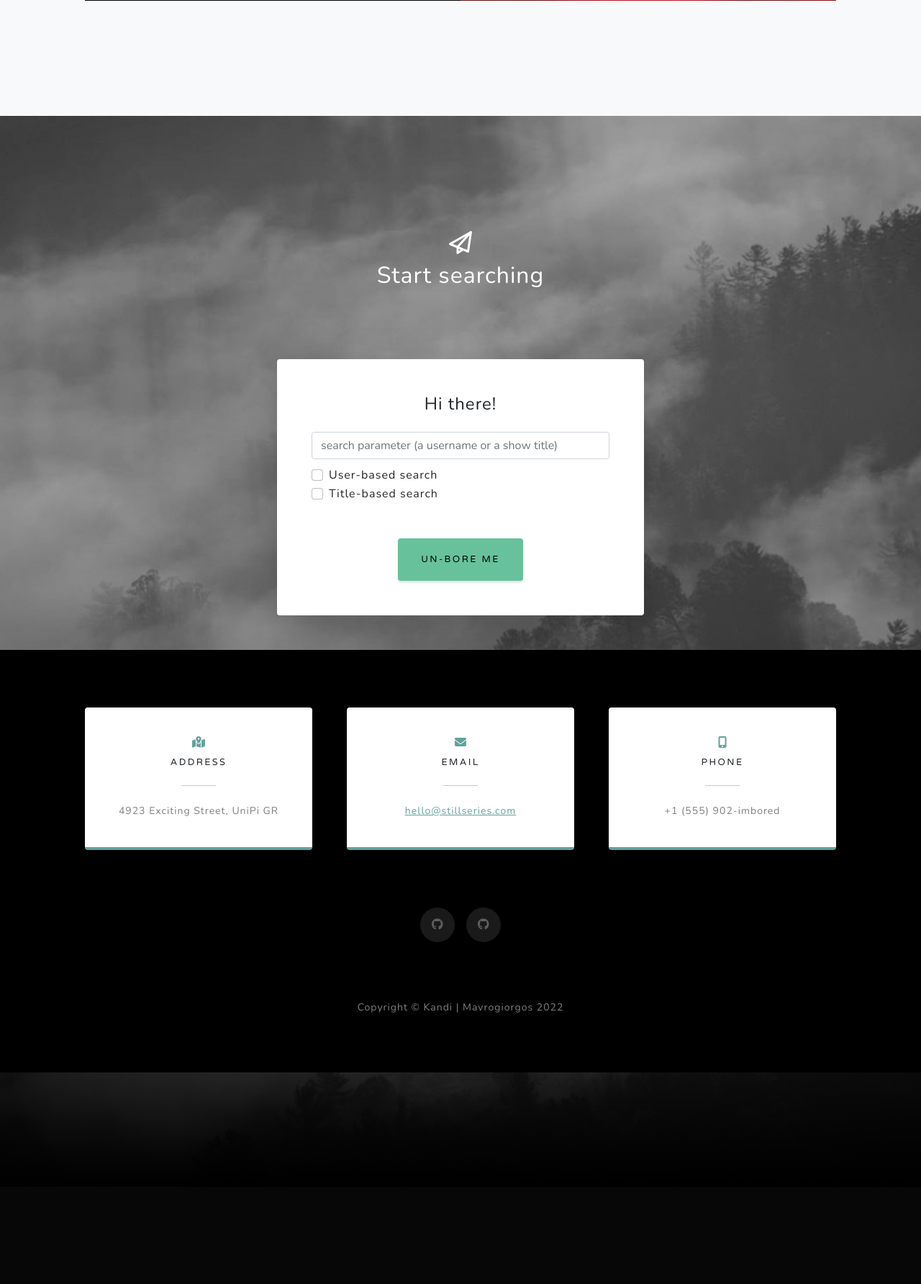
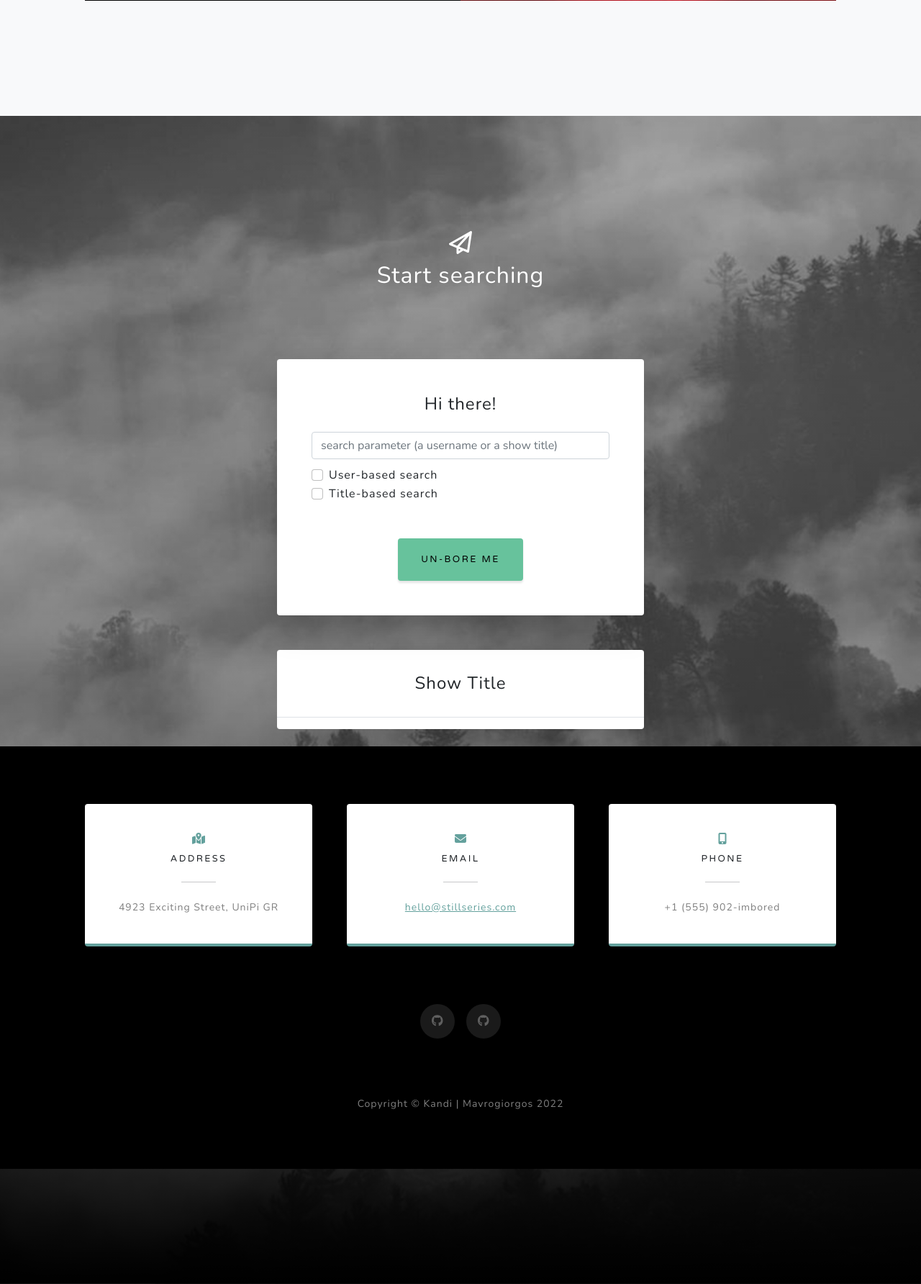
Before and after one commit to ioannakandi/recSys, a Flask app: page / in a window 1280 px wide. Shown: the part 3107-4891 px from the top of the page at 72% size. Before the commit the page ends 4662 px from the top, so only its background shows below. Run offline with Flask 2, Linux system fonts and the light colour scheme; lists and menus that the app fills with data are empty; parts of the project's set-up code (start-up, migrations or seed data) failed here and were passed over; some libraries are stand-ins or nearby versions.

Commit message:
Show title table added

```diff
--- a/templates/index.html
+++ b/templates/index.html
@@ -28,7 +28,7 @@
                 <div class="collapse navbar-collapse" id="navbarResponsive">
                     <ul class="navbar-nav ms-auto">
                         <li class="nav-item"><a class="nav-link" href="#about">About</a></li>
-                        <li class="nav-item"><a class="nav-link" href="#projects">Search</a></li>
+                        <li class="nav-item"><a class="nav-link" href="#search">Search</a></li>
                         <li class="nav-item"><a class="nav-link" href="#signup">Contact</a></li>
                     </ul>
                 </div>
@@ -41,7 +41,7 @@
                     <div class="text-center">
                         <h1 class="mx-auto my-0 text-uppercase">StillSeries</h1>
                         <h2 class="text-white-50 mx-auto mt-2 mb-5">Crush your boredom.</h2>
-                        <a class="btn btn-primary" href="#about">Start Searching</a>
+                        <a class="btn btn-primary" href="#search">Start Searching</a>
                     </div>
                 </div>
             </div>
@@ -109,7 +109,7 @@
 
 
         <!-- Signup-->
-        <section class="signup-section" id="signup">
+        <section class="signup-section" id="search">
             <div class="container px-4 px-lg-5">
                 <div class="row gx-4 gx-lg-5">
                     <div class="col-md-10 col-lg-8 mx-auto text-center">
@@ -162,14 +162,30 @@
                                           <br>
                                           <br>
                                           </form>
+
+                                        </div>
+
                                 </div>
                             </div>
                         </div>
+
+                        <div class="table-responsive bg-white text-dark text-center rounded">
+                          <br>
+                            <table id="results" class="table">
+                              <thead>
+                                <tr>
+                                  <th>   <h1 class="h4 text-gray-900 mb-4">Show Title </h1> </th>
+                                </tr>
+                              </thead>
+                              <tbody></tbody>
+                            </table>
+                          </div>
                     </div>
                   </div>
                 </div>
                 </div>
 
+                <br>
 
         <!-- Contact-->
         <section class="contact-section bg-black">
@@ -249,6 +265,18 @@
                     .done(function (response) {
                       console.log(response);
 
+                      for (var show of response)
+                       {
+                           //fill in the show title table
+                           var markup = `<tr>
+                             <td class="align-middle">${show}</td>
+                             </tr>`;
+                             $("#results tbody").append(markup);
+
+
+
+
+                       }
 
                     })
                     .fail(function (response) {
```
